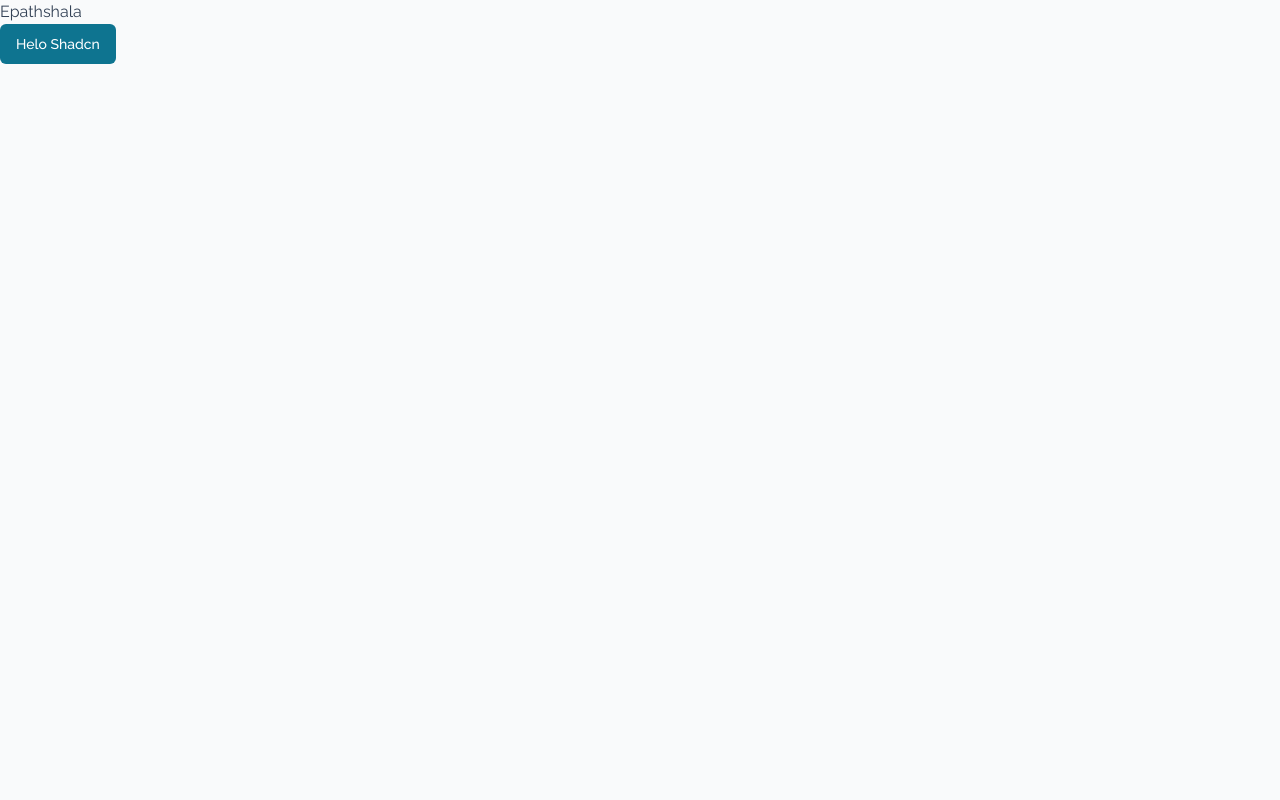
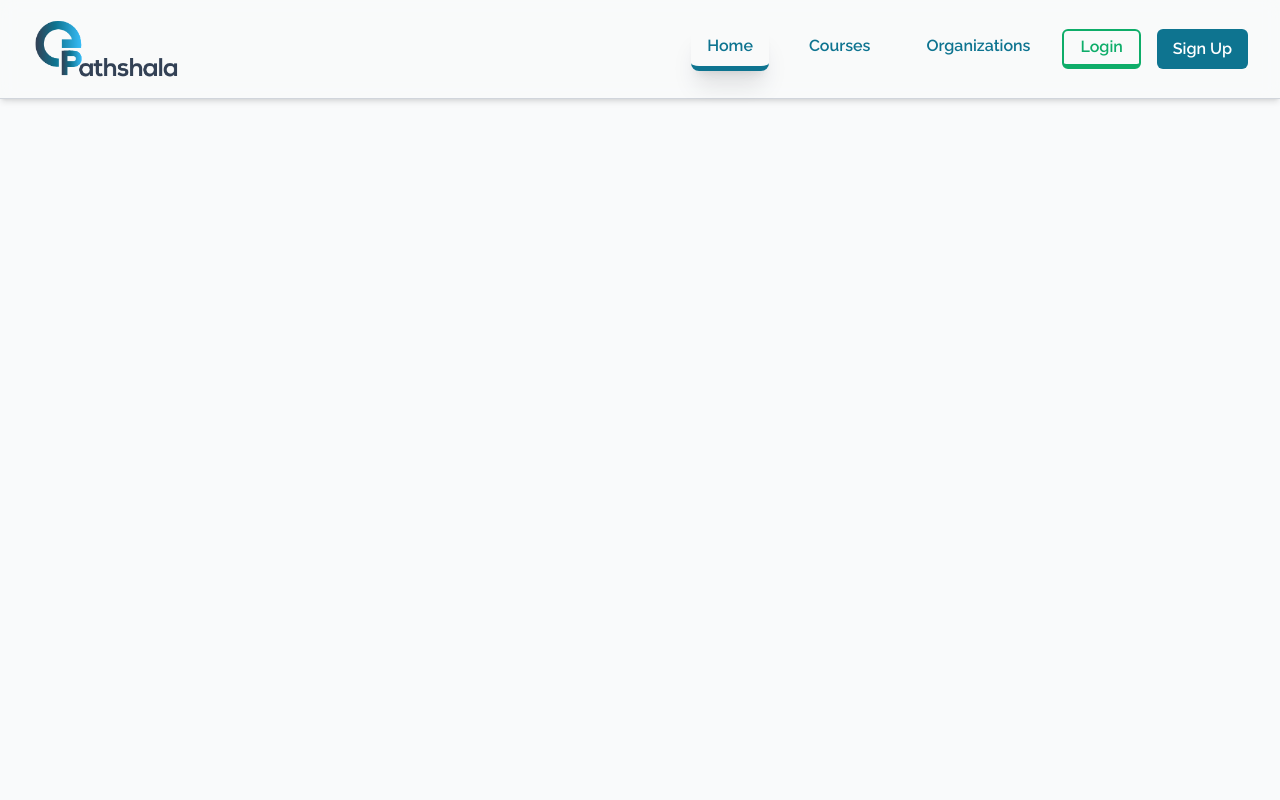
Before and after one commit to shirishshrestha/epathshala, a React (Vite) app: page / in a window 1280 px wide. Shown: the top 800 px of the page. Built offline with nearby package versions, Linux system fonts and the light colour scheme.

Commit message:
feat: header ui with login signup route

```diff
--- a/src/App.jsx
+++ b/src/App.jsx
@@ -1,11 +1,14 @@
-import { Button } from "@/components/ui/button";
+import { Outlet } from "react-router-dom";
+import { Footer, Header } from "./features/shared";
 
 const App = () => {
   return (
-    <section>
-      <div>Epathshala</div>
-      <Button>Helo Shadcn</Button>
-    </section>
+    <main>
+      <Header />
+      <div className="h-[150vh]"></div>
+      <Outlet />
+      <Footer />
+    </main>
   );
 };
 
--- a/src/components/ui/button.jsx
+++ b/src/components/ui/button.jsx
@@ -9,15 +9,15 @@ const buttonVariants = cva(
   {
     variants: {
       variant: {
-        default: "bg-primary text-primary-foreground hover:bg-primary/90",
+        default: "bg-primary text-primary-foreground hover:bg-primary/80",
         destructive:
           "bg-destructive text-destructive-foreground hover:bg-destructive/90",
         outline:
-          "border border-input bg-background hover:bg-accent hover:text-accent-foreground",
+          "border border-input bg-background hover:bg-secondary hover:text-accent-foreground",
         secondary:
           "bg-secondary text-secondary-foreground hover:bg-secondary/80",
         ghost: "hover:bg-accent hover:text-accent-foreground",
-        link: "text-primary underline-offset-4 hover:underline",
+        link: "text-primary border-[2px] border-accent hover:bg-accent hover:text-primary-foreground",
       },
       size: {
         default: "h-10 px-4 py-2",
--- a/src/features/auth/components/LoginForm.jsx
+++ b/src/features/auth/components/LoginForm.jsx
@@ -51,7 +51,7 @@ export default function LoginForm() {
                 size="icon"
                 variant="link"
                 onClick={togglePassword}
-                className="absolute inset-y-0 right-0 flex items-center"
+                className="absolute inset-y-0 right-0 flex items-center border-none bg-transparent hover:bg-transparent "
               >
                 {showPassword ? (
                   <IoEye className="h-5 w-5 text-gray-500" />
--- a/src/features/auth/components/SignupForm.jsx
+++ b/src/features/auth/components/SignupForm.jsx
@@ -56,7 +56,7 @@ export default function SignupForm() {
               size="icon"
               variant="link"
               onClick={togglePassword}
-              className="absolute inset-y-0 right-0 flex items-center"
+              className="absolute inset-y-0 right-0 flex items-center border-none bg-transparent hover:bg-transparent "
             >
               {showPassword ? (
                 <IoEye className="h-5 w-5 text-gray-500" />
@@ -80,7 +80,7 @@ export default function SignupForm() {
               size="icon"
               variant="link"
               onClick={toggleConfirmPassword}
-              className="absolute inset-y-0 right-0 flex items-center"
+              className="absolute inset-y-0 right-0 flex items-center border-none bg-transparent hover:bg-transparent "
             >
               {showConfirmPassword ? (
                 <IoEye className="h-5 w-5 text-gray-500" />
--- a/src/features/shared/components/Footer.jsx
+++ b/src/features/shared/components/Footer.jsx
@@ -0,0 +1,5 @@
+const Footer = () => {
+  return <div>Footer</div>;
+};
+
+export default Footer;
--- a/src/features/shared/components/Header.jsx
+++ b/src/features/shared/components/Header.jsx
@@ -0,0 +1,63 @@
+import { LogoDark } from "@/assets";
+import { Button } from "@/components/ui/button";
+import { Link, NavLink } from "react-router-dom";
+
+const Header = () => {
+  return (
+    <header className="sticky top-0 z-50 px-[2rem] py-[1rem] w-full border-b bg-background/95 backdrop-blur supports-[backdrop-filter]:bg-background/60 shadow-md">
+      <div className="container flex items-center">
+        <Link href="/" className="flex items-center space-x-2">
+          <img src={LogoDark} alt="logo" className="w-[150px] object-cover" />
+        </Link>
+        <nav className="ml-auto flex gap-[2rem] sm:gap-6">
+          <NavLink
+            to="/"
+            className={({ isActive }) =>
+              `${
+                isActive ? "border-b-[5px] border-primary shadow-xl " : ""
+              } rounded-lg px-4 py-2 text-primary font-[600] transition-all hover:border-b-[5px] hover:border-primary hover:shadow-xl `
+            }
+          >
+            Home
+          </NavLink>
+          <NavLink
+            to="/courses"
+            className={({ isActive }) =>
+              `${
+                isActive ? "bg-primary shadow-xl" : ""
+              } rounded-lg px-4 py-2 text-primary font-[600] transition-all hover:border-b-[5px] hover:border-primary hover:shadow-xl`
+            }
+          >
+            Courses
+          </NavLink>
+          <NavLink
+            to="/organizations"
+            className={({ isActive }) =>
+              `${
+                isActive ? "bg-primary shadow-xl" : ""
+              } rounded-lg px-4 py-2 text-primary font-[600] transition-all hover:border-b-[5px] hover:border-primary hover:shadow-xl`
+            }
+          >
+            Organizations
+          </NavLink>
+        </nav>
+        <div className="ml-4 space-x-2 flex gap-[0.5rem]">
+          <Link to="/login">
+            <Button
+              variant="link"
+              className="text-accent border-b-[5px]  border-accent font-[600] text-[16px]"
+            >
+              Login
+            </Button>
+          </Link>
+
+          <Link to="/signup">
+            <Button className=" font-[600] text-[16px]">Sign Up</Button>
+          </Link>
+        </div>
+      </div>
+    </header>
+  );
+};
+
+export default Header;
--- a/src/features/shared/components/index.js
+++ b/src/features/shared/components/index.js
@@ -0,0 +1,4 @@
+import Footer from "./Footer";
+import Header from "./Header";
+
+export { Footer, Header };
--- /dev/null
+++ b/src/features/shared/index.js
@@ -0,0 +1 @@
+export * from "./components";
--- a/tailwind.config.js
+++ b/tailwind.config.js
@@ -25,7 +25,7 @@ export default {
           foreground: "#ffffff", // Primary text color
         },
         secondary: {
-          DEFAULT: "#FB7185", // Secondary color
+          DEFAULT: "#F43F5E", // Secondary color
           foreground: "#ffffff", // Secondary text color
         },
         muted: {
@@ -33,7 +33,7 @@ export default {
           foreground: "#334155", // Muted text color
         },
         accent: {
-          DEFAULT: "#A78BFA", // Accent color
+          DEFAULT: "#0ead69", // Accent color
           foreground: "#ffffff", // Accent text color
         },
         destructive: {
```
